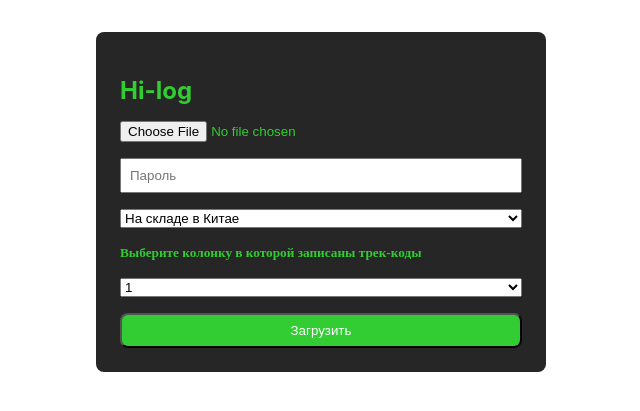
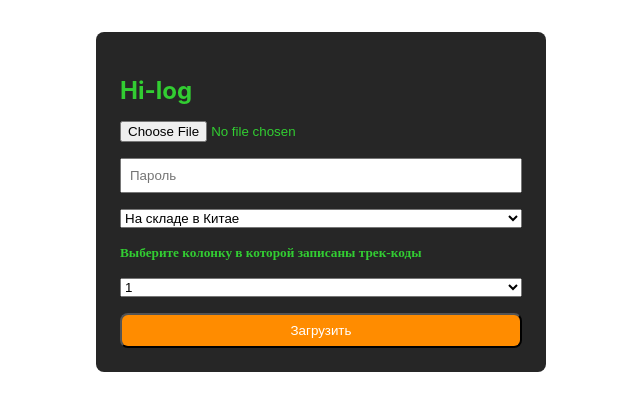
Before and after one commit to Yerassyliitu/logistic, a Django app: page / in a window 1280 px wide. Shown: the top 411 px of the page, without its empty margins (319-959 px from the left). Run offline with Django 5.2, Linux system fonts and the light colour scheme.

Commit message:
deploy on server 5

```diff
--- a/index/templates/index/upload.html
+++ b/index/templates/index/upload.html
@@ -18,7 +18,7 @@
             {{ form.admin_status }}
             <h5 class="form-elements" style="margin-top: 1px; margin-bottom: 1px;">Выберите колонку в которой записаны трек-коды</h5>
             {{ form.field_choice }}
-            <button class="uploadfile-form-btn" style="background-color:#32CD32" type="submit">Загрузить</button>
+            <button class="uploadfile-form-btn" style="background-color:#FF8C00" type="submit">Загрузить</button>
         </form>
         <!-- Модальное окно -->
         <div id="myModal" class="modal">
```
